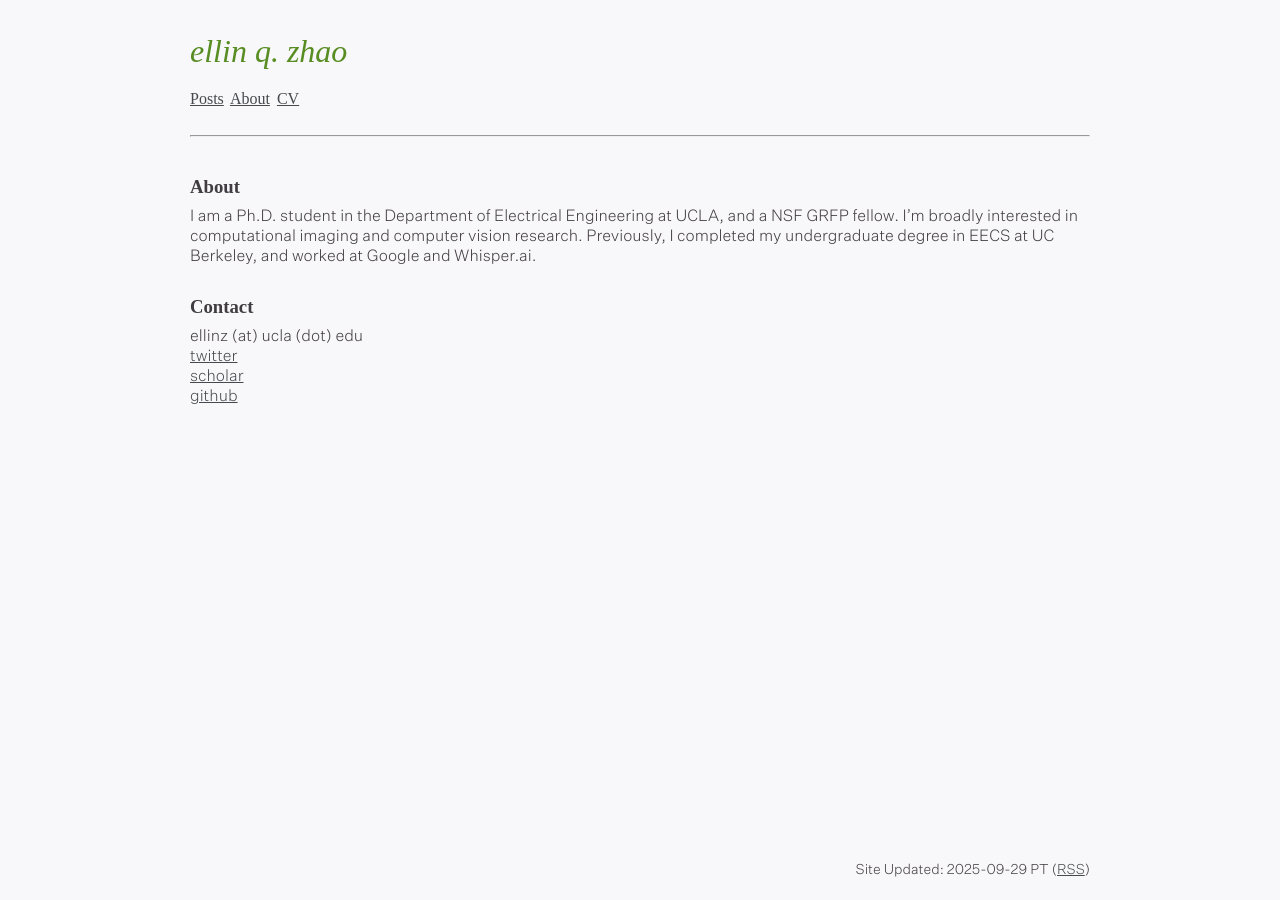
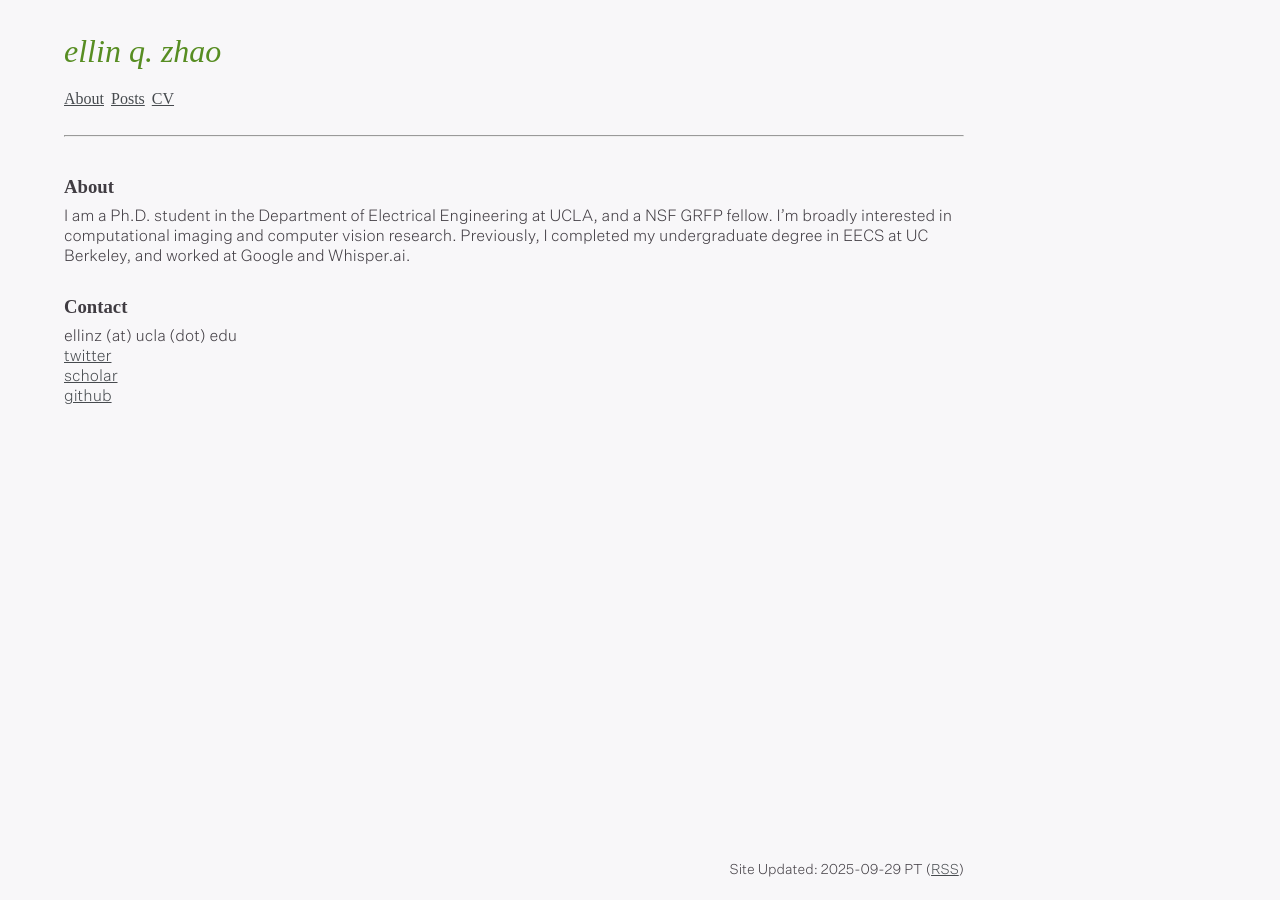
Before and after one commit to ellinzhao/ellinzhao.github.io, a Jekyll site: the page built from index.md, in a window 1280 px wide. Built offline with Jekyll 4.4.1, drawn with Linux system fonts in a browser that asks for light colours; some web fonts are replaced.

Commit message:
Fix main body margin issue for window resizing

```diff
--- a/_data/nav.yml
+++ b/_data/nav.yml
@@ -1,6 +1,6 @@
-- name: Posts
-  link: /posts
 # - name: Categories
 #   link: /categories/
 - name: About
   link: /
+- name: Posts
+  link: /posts
--- a/_sass/wrapper.scss
+++ b/_sass/wrapper.scss
@@ -2,7 +2,7 @@
 
 .wrapper-main, .wrapper-header, .wrapper-footer {
   width: 100%;
-  margin: 0 auto;
+  margin: 0px 5%;
   max-width: 900px;
 }
 
```
